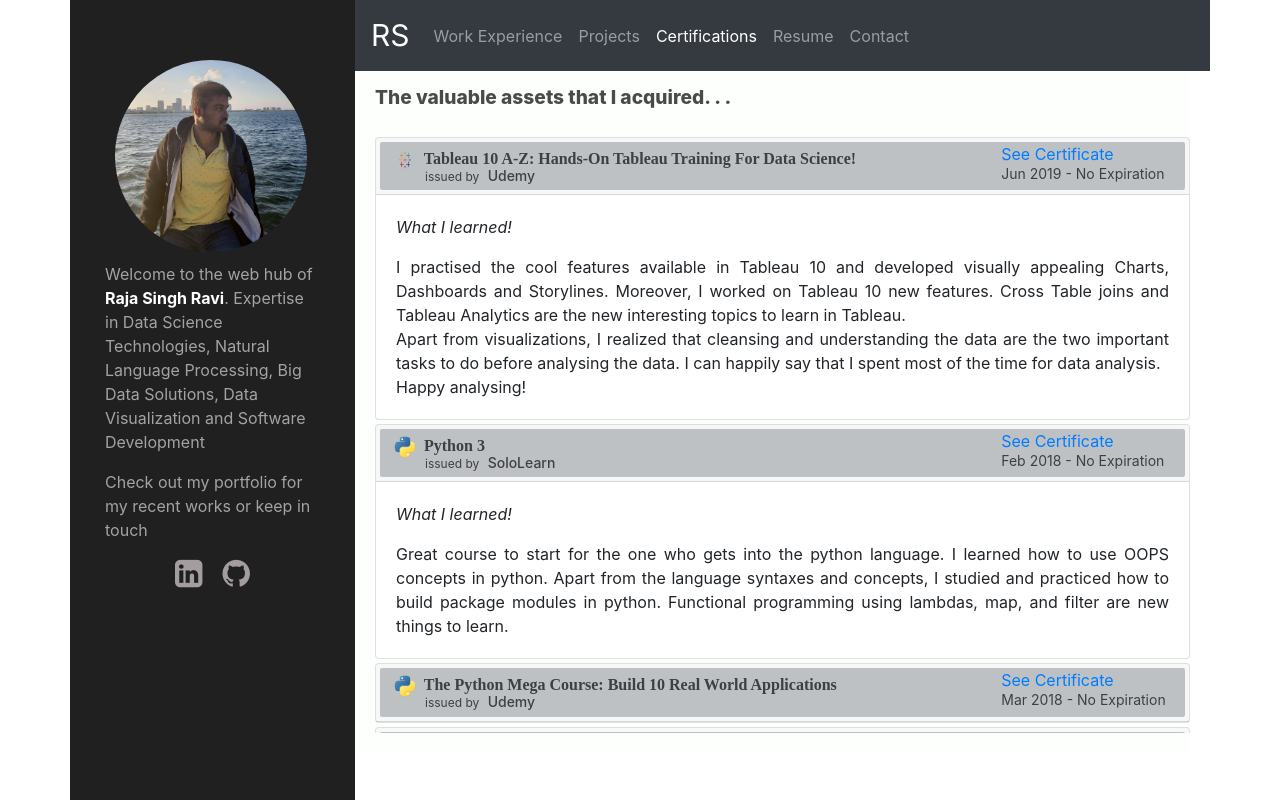
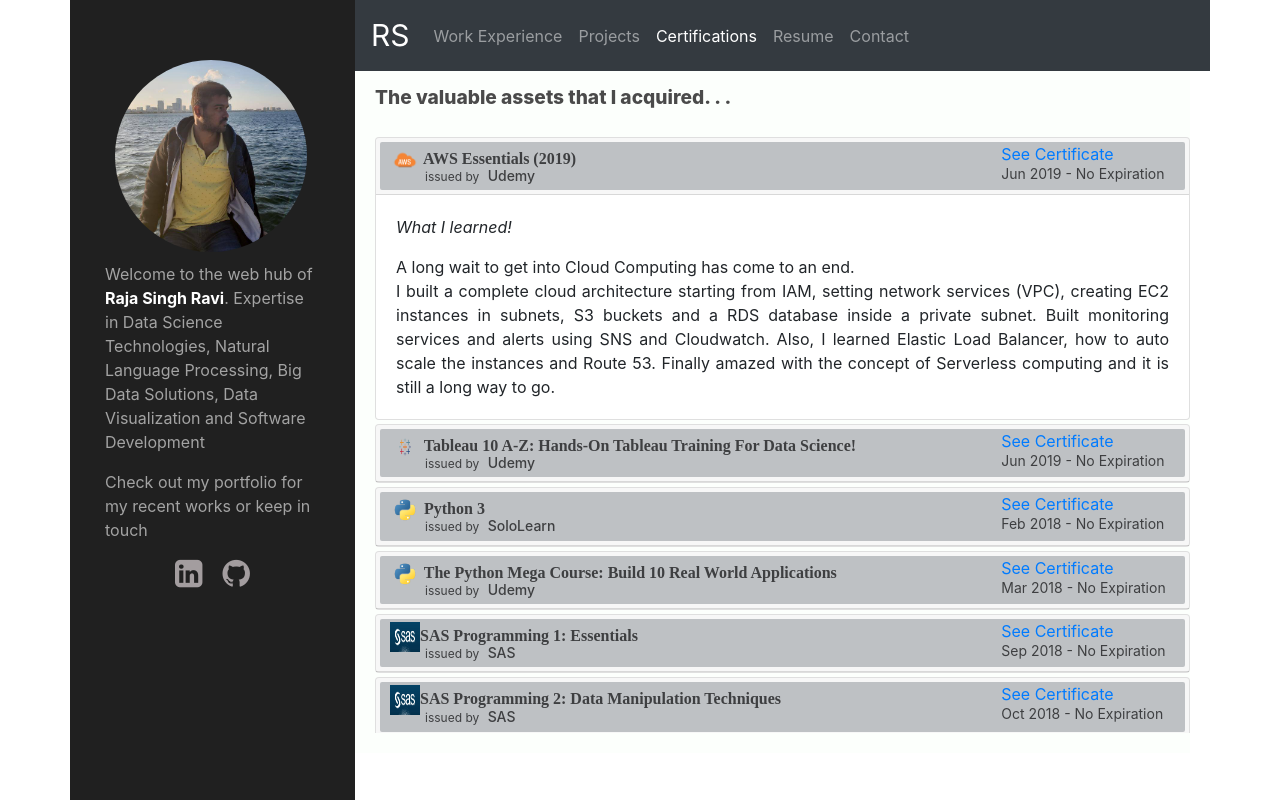
Before and after one commit to rajasinghr/VPortfolio, a Vue app: page /certifications in a window 1280 px wide. Both pictures are taken after a click on the tab 782 px from the left and 166 px from the top of the page. Built offline with nearby package versions, Linux system fonts and the light colour scheme.

Commit message:
AWS essentials certification add

```diff
--- a/src/components/Certifications.vue
+++ b/src/components/Certifications.vue
@@ -10,10 +10,48 @@
             </div>
             <div class="contentMain" id="projectsContent">
               <div role="tablist">
+                <b-card no-body class="mb-1">
+                  <b-card-header header-tag="header" class="p-1" role="tab">
+                    <div block v-b-toggle.accordion-1 variant="info" class="titleDiv">
+                      <div class="row">
+
+                        <div class="col-md-9" style="line-height: 0.2px;padding-bottom: 10px;">
+                          <img src="@/assets/aws.png" width="30" height="30" />
+                          <span class="certTitle">
+                            AWS Essentials (2019)
+                          </span>
+                          <br />
+                          <span class="issuedByText">issued by </span><span class="providerName">Udemy</span>
+
+                        </div>
+                        <div class="col-md-3" style="line-height: 19px;padding-bottom: 0px;">
+                          <a class="certCredentialLink" target="_blank" href="https://www.udemy.com/certificate/UC-MQ2NNN9S/">See Certificate</a>
+
+                          <br />
+                          <span class="expirationText">Jun 2019 - No Expiration</span>
+                        </div>
+                      </div>
+                    </div>
+                  </b-card-header>
+                  <b-collapse id="accordion-1" accordion="my-accordion" role="tabpanel">
+                    <b-card-body>
+                      <b-card-text><i>What I learned!</i> </b-card-text>
+                      <b-card-text style="text-align:justify">
+                        A long wait to get into Cloud Computing has come to an end.
+                        <br />
+                        I built a complete cloud architecture starting from IAM, setting network services (VPC), creating EC2 instances in subnets, S3 buckets and a RDS database inside a private subnet.
+                        Built monitoring services and alerts using SNS and Cloudwatch. Also, I learned Elastic Load Balancer, how to auto scale the instances and Route 53.
+                        Finally amazed with the concept of Serverless computing and it is still a long way to go.
+
+                      </b-card-text>
+                    </b-card-body>
+                  </b-collapse>
+                </b-card>
+
 
                 <b-card no-body class="mb-1">
                   <b-card-header header-tag="header" class="p-1" role="tab">
-                    <div block v-b-toggle.accordion-1 variant="info" class="titleDiv">
+                    <div block v-b-toggle.accordion-2 variant="info" class="titleDiv">
                       <div class="row">
 
                         <div class="col-md-9" style="line-height: 0.2px;padding-bottom: 10px;">
@@ -34,7 +72,7 @@
                       </div>
                     </div>
                   </b-card-header>
-                  <b-collapse id="accordion-1" accordion="my-accordion" role="tabpanel">
+                  <b-collapse id="accordion-2" accordion="my-accordion" role="tabpanel">
                     <b-card-body>
                       <b-card-text><i>What I learned!</i> </b-card-text>
                       <b-card-text style="text-align:justify">
@@ -51,7 +89,7 @@
 
                 <b-card no-body class="mb-1">
                   <b-card-header header-tag="header" class="p-1" role="tab">
-                    <div block v-b-toggle.accordion-1 variant="info" class="titleDiv">
+                    <div block v-b-toggle.accordion-3 variant="info" class="titleDiv">
                       <div class="row">
 
                         <div class="col-md-9" style="line-height: 0.2px;padding-bottom: 10px;">
@@ -76,7 +114,7 @@
                       </div>
                     </div>
                   </b-card-header>
-                  <b-collapse id="accordion-1" accordion="my-accordion" role="tabpanel">
+                  <b-collapse id="accordion-3" accordion="my-accordion" role="tabpanel">
                     <b-card-body>
                       <b-card-text><i>What I learned!</i> </b-card-text>
                       <b-card-text style="text-align:justify">
@@ -89,7 +127,7 @@
 
                 <b-card no-body class="mb-1">
                   <b-card-header header-tag="header" class="p-1" role="tab">
-                    <div block v-b-toggle.accordion-2 variant="info" class="titleDiv">
+                    <div block v-b-toggle.accordion-4 variant="info" class="titleDiv">
                       <div class="row">
                         <div class="col-md-9" style="line-height: 0.2px;padding-bottom: 10px;">
                           <img src="@/assets/python3.png" width="30" height="30" />
@@ -112,7 +150,7 @@
                       </div>
                     </div>
                   </b-card-header>
-                  <b-collapse id="accordion-2" accordion="my-accordion" role="tabpanel">
+                  <b-collapse id="accordion-4" accordion="my-accordion" role="tabpanel">
                     <b-card-body>
                       <b-card-text>
                         <i>What I learned!</i>
@@ -128,7 +166,7 @@
                 </b-card>
                 <b-card no-body class="mb-1">
                   <b-card-header header-tag="header" class="p-1" role="tab">
-                    <div block v-b-toggle.accordion-3 variant="info" class="titleDiv">
+                    <div block v-b-toggle.accordion-5 variant="info" class="titleDiv">
                       <div class="row">
                         <div class="col-md-9" style="line-height: 0.2px;padding-bottom: 10px;">
                           <img src="@/assets/sas.jpg" width="30" height="30" />
@@ -145,7 +183,7 @@
                       </div>
                     </div>
                   </b-card-header>
-                  <b-collapse id="accordion-3" accordion="my-accordion" role="tabpanel">
+                  <b-collapse id="accordion-5" accordion="my-accordion" role="tabpanel">
                     <b-card-body>
                       <b-card-text><i>What I learned! </i></b-card-text>
                       <b-card-text style="text-align:justify">
@@ -157,7 +195,7 @@
                 </b-card>
                 <b-card no-body class="mb-1">
                   <b-card-header header-tag="header" class="p-1" role="tab">
-                    <div block v-b-toggle.accordion-4 variant="info" class="titleDiv">
+                    <div block v-b-toggle.accordion-6 variant="info" class="titleDiv">
                       <div class="row">
                         <div class="col-md-9" style="line-height: 3px;padding-bottom: 10px;">
                           <img src="@/assets/sas.jpg" width="30" height="30" />
@@ -175,7 +213,7 @@
                       </div>
                     </div>
                   </b-card-header>
-                  <b-collapse id="accordion-4" accordion="my-accordion" role="tabpanel">
+                  <b-collapse id="accordion-6" accordion="my-accordion" role="tabpanel">
                     <b-card-body>
                       <b-card-text><i>What I learned!</i> </b-card-text>
                       <b-card-text style="text-align:justify">
@@ -188,7 +226,7 @@
                 </b-card>
                 <b-card no-body class="mb-1">
                   <b-card-header header-tag="header" class="p-1" role="tab">
-                    <div block v-b-toggle.accordion-5 variant="info" class="titleDiv">
+                    <div block v-b-toggle.accordion-7 variant="info" class="titleDiv">
                       <div class="row">
                         <div class="col-md-9" style="line-height: 0.2px;padding-bottom: 10px;">
                           <img src="@/assets/vue.png" width="30" height="30" />
@@ -206,7 +244,7 @@
                       </div>
                     </div>
                   </b-card-header>
-                  <b-collapse id="accordion-5" accordion="my-accordion" role="tabpanel">
+                  <b-collapse id="accordion-7" accordion="my-accordion" role="tabpanel">
                     <b-card-body>
                       <b-card-text><i>What I learned!</i> </b-card-text>
                       <b-card-text style="text-align:justify">
@@ -218,7 +256,7 @@
                 </b-card>
                 <b-card no-body class="mb-1">
                   <b-card-header header-tag="header" class="p-1" role="tab">
-                    <div block v-b-toggle.accordion-6 variant="info" class="titleDiv">
+                    <div block v-b-toggle.accordion-8 variant="info" class="titleDiv">
                       <div class="row">
                         <div class="col-md-9" style="line-height: 0.2px;padding-bottom: 10px;">
                           <img src="@/assets/accounting.jpg" width="30" height="30" />
@@ -236,7 +274,7 @@
                       </div>
                     </div>
                   </b-card-header>
-                  <b-collapse id="accordion-6" accordion="my-accordion" role="tabpanel">
+                  <b-collapse id="accordion-8" accordion="my-accordion" role="tabpanel">
                     <b-card-body>
                       <b-card-text><i>What I learned!</i> </b-card-text>
                       <b-card-text style="text-align:justify">
```
Also changed, not shown: server.js (+33 -8 lines), src/assets/aws.png (added).
